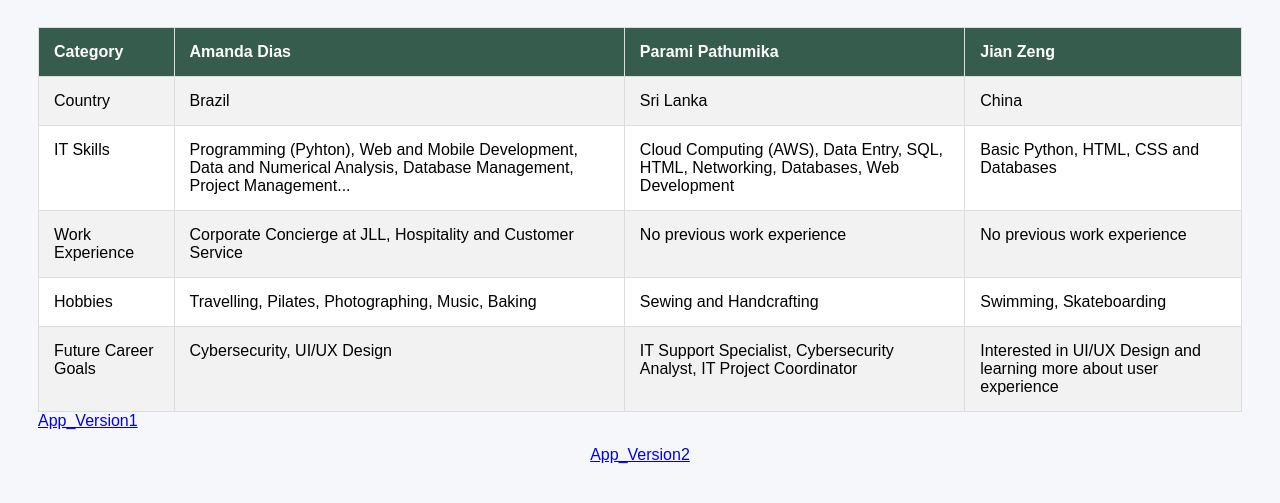
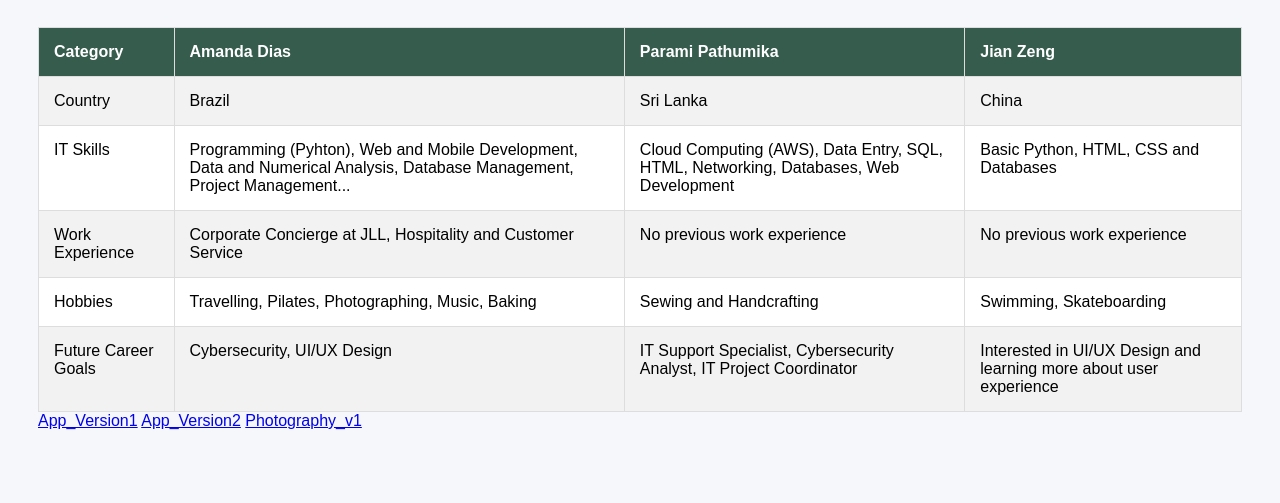
Before and after one commit to amanda2104/group1_webpage, a plain HTML site: page index.html in a window 1280 px wide. Shown: the part 139-642 px from the top of the page. Drawn offline with Linux system fonts and the light colour scheme.

Commit message:
Update index.html

```diff
--- a/index.html
+++ b/index.html
@@ -138,5 +138,5 @@
     </table>
 
     <a href="https://amanda2104.github.io/group1_webpage/monash.html">App_Version1</a>
-
-    <p> <a href="https://amanda2104.github.io/group1_webpage/monash_v2">App_Version2</a>
+    <a href="https://amanda2104.github.io/group1_webpage/monash_v2">App_Version2</a>
+    <a href="https://amanda2104.github.io/group1_webpage/photography.html">Photography_v1</a>
```
